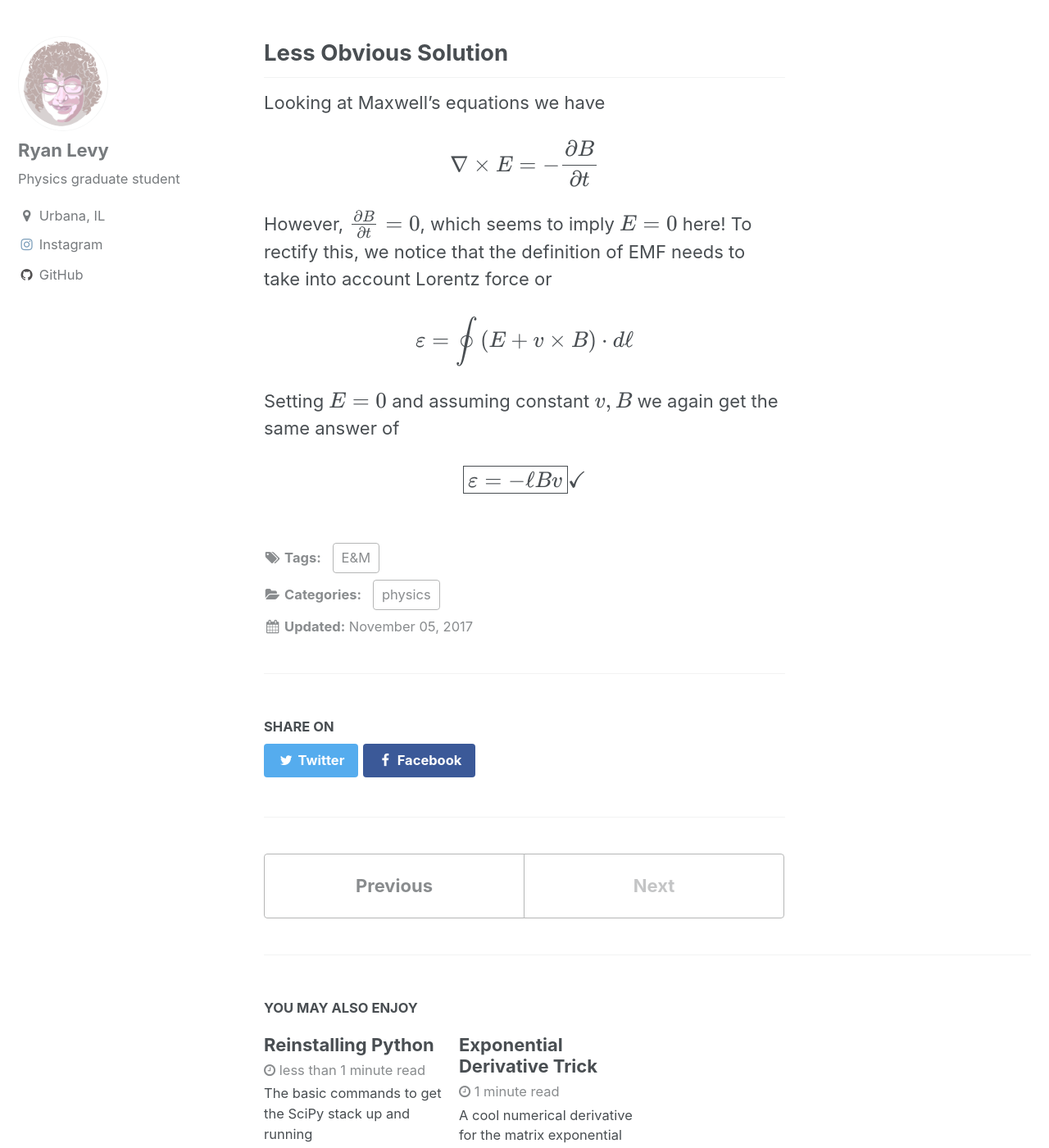
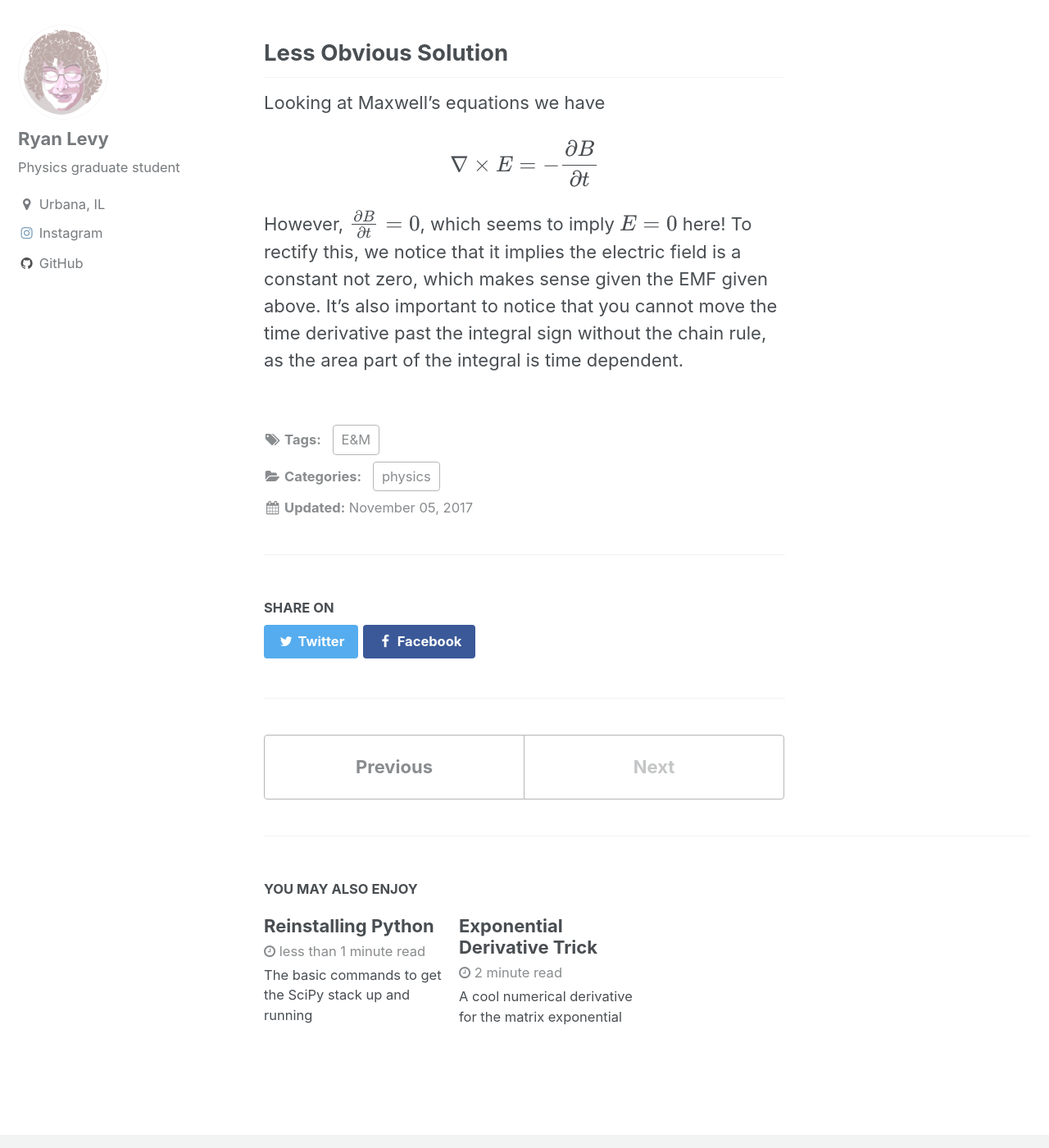
Before and after one commit to ryanlevy/ryanlevy.github.io, a Jekyll site: the page built from _posts/physics/2017-11-05-Changing-Area.md, in a window 1280 px wide and 1400 px high, scrolled down 1159 px. Shown: the whole window at 82% size. Built offline with Jekyll 4.4.1, drawn with Linux system fonts in a browser that asks for light colours; formulas are drawn with MathJax 3.

Commit message:
update posts

```diff
--- a/_posts/physics/2017-11-05-Changing-Area.md
+++ b/_posts/physics/2017-11-05-Changing-Area.md
@@ -27,10 +27,4 @@ Looking at Maxwell's equations we have
 
 $$ \nabla \times E= - \frac{\partial B}{\partial t} $$
 
-However, \\(\frac{\partial B}{\partial t}=0\\), which seems to imply \\(E=0\\) here! To rectify this, we notice that the definition of EMF needs to take into account Lorentz force or
-
-$$ \varepsilon = \oint \left(E+v\times B\right)\cdot d\ell $$
-
-Setting \\(E=0\\) and assuming constant \\(v,B\\) we again get the same answer of
-
-$$ \boxed{\varepsilon = -\ell B v }\checkmark$$
+However, \\(\frac{\partial B}{\partial t}=0\\), which seems to imply \\(E=0\\) here! To rectify this, we notice that it implies the electric field is a constant not zero, which makes sense given the EMF given above. It's also important to notice that you cannot move the time derivative past the integral sign without the chain rule, as the area part of the integral is time dependent.
```
Also changed, not shown: _posts/math/2017-04-23-Exponential-Derivative-Trick.md (+1 -0 lines).
